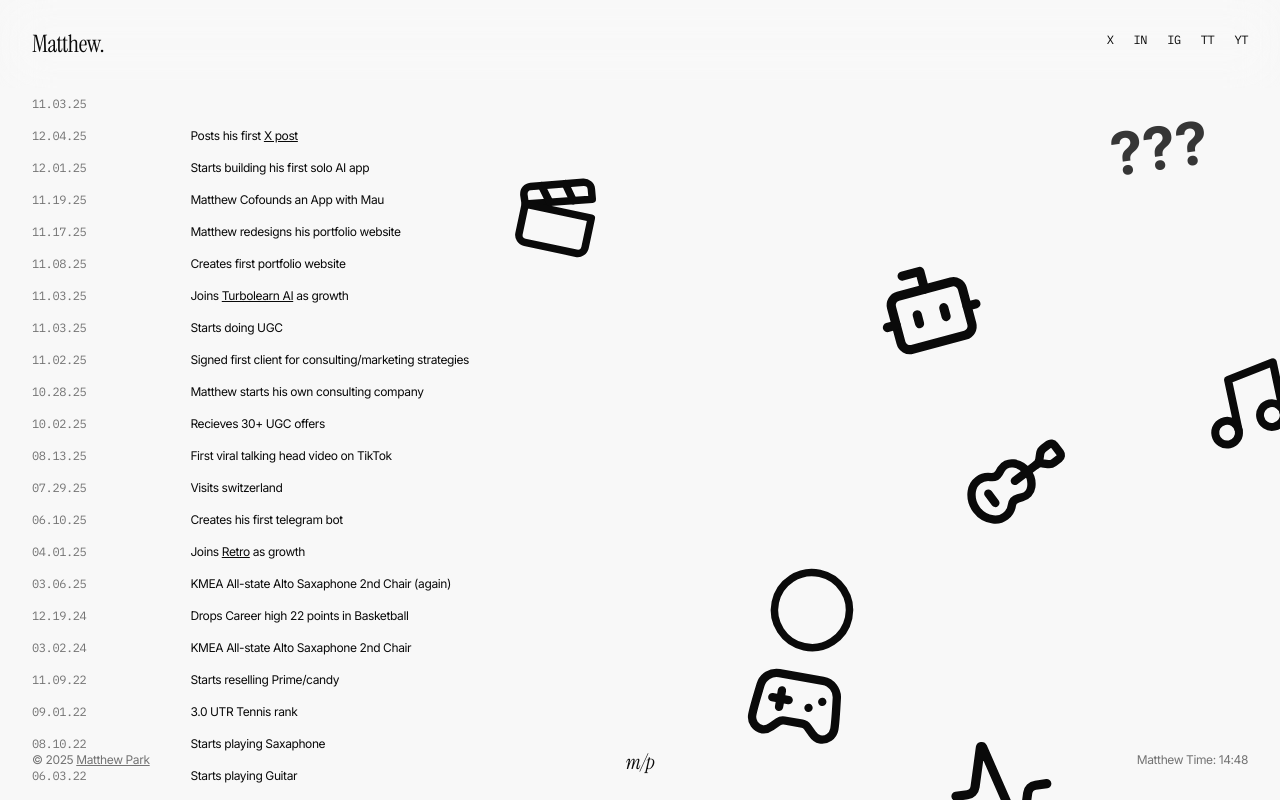
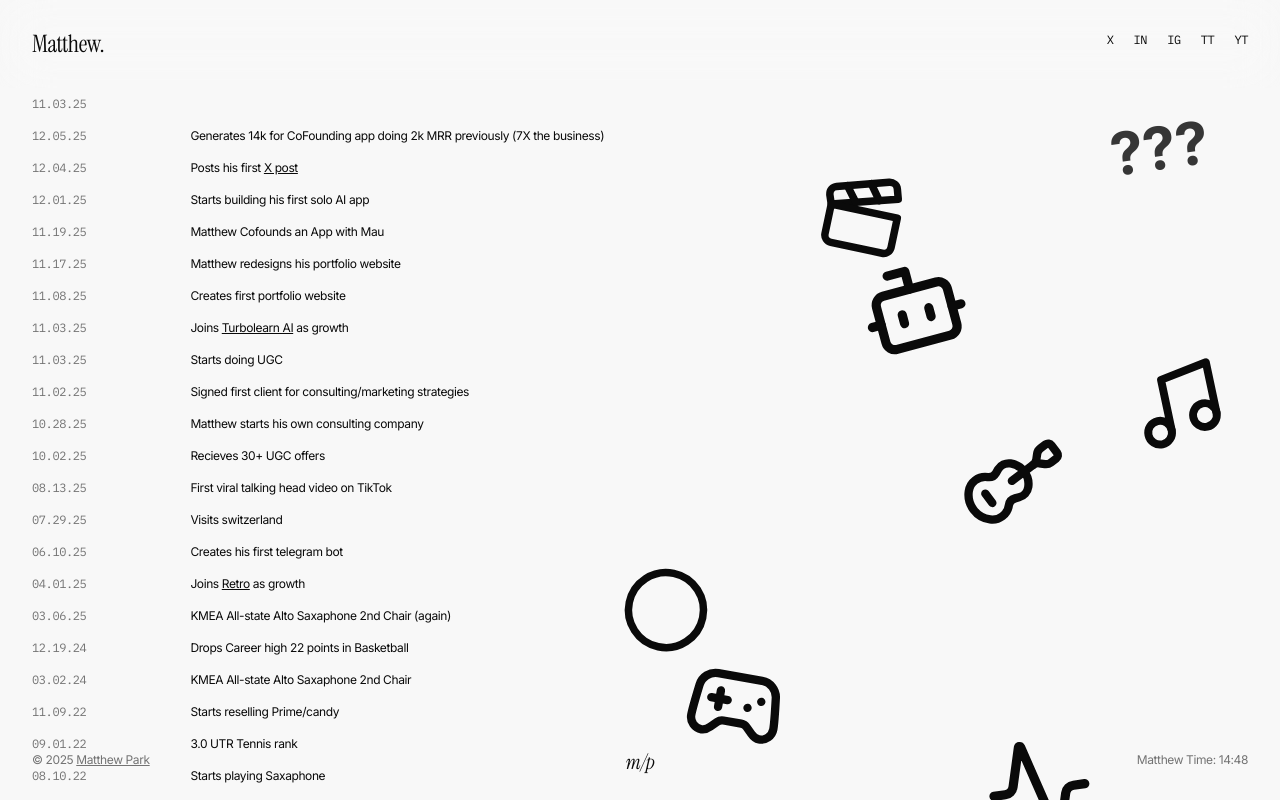
Before and after one commit to mattypark/Matthew-sportfolio, a React (Vite) app: page / in a window 1280 px wide. Built offline with nearby package versions, Linux system fonts and the light colour scheme.

Commit message:
added another thing

```diff
--- a/src/components/Portfolio.jsx
+++ b/src/components/Portfolio.jsx
@@ -94,6 +94,11 @@ const Portfolio = () => {
     {
       date: getTodaysDate(),
       description: <span className="animate-typing">???</span>,
+      link: null,
+    },
+    {
+      date: '12.05.25',
+      description: 'Generates 14k for CoFounding app doing 2k MRR previously (7X the business)',
       link: null,
     },
     {
```
